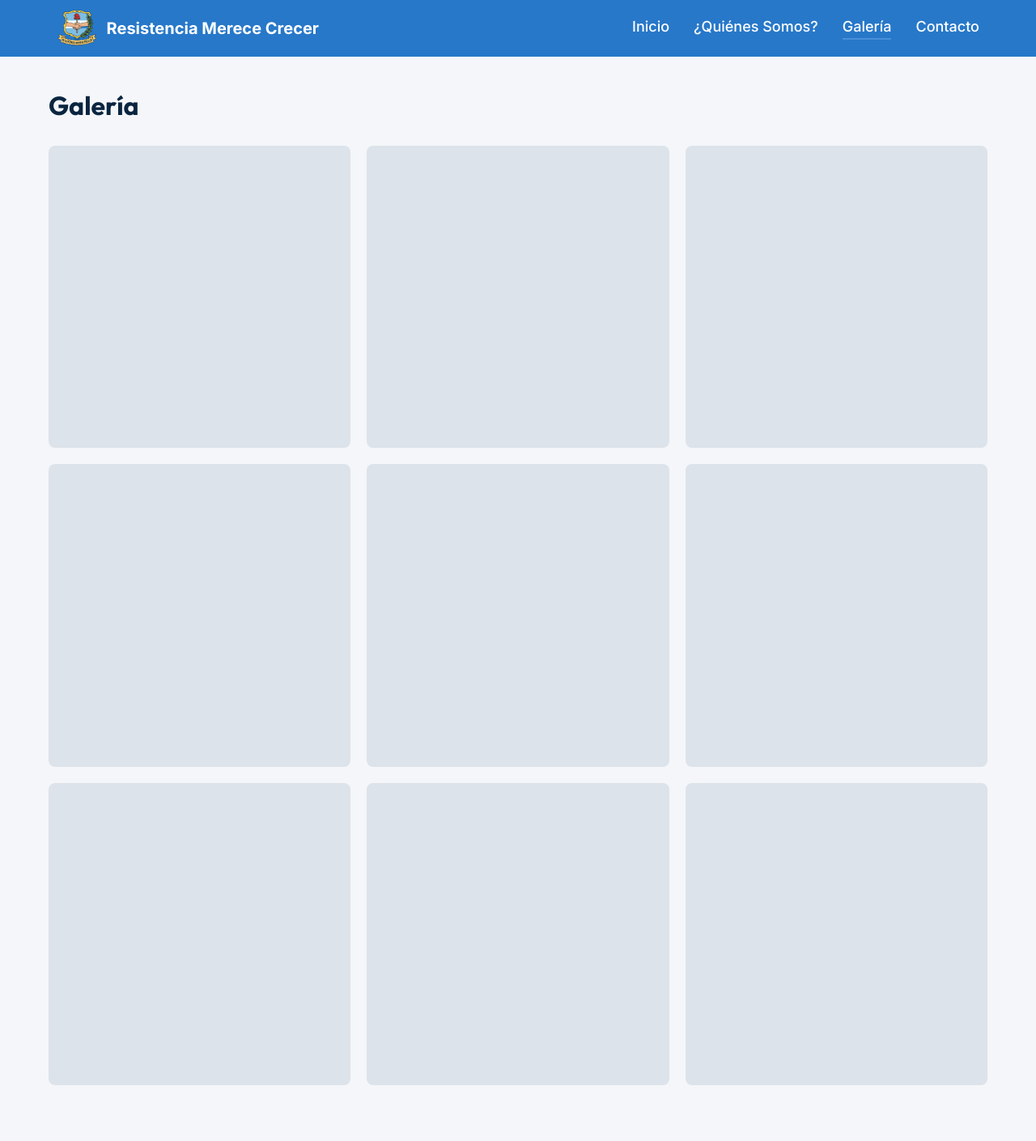
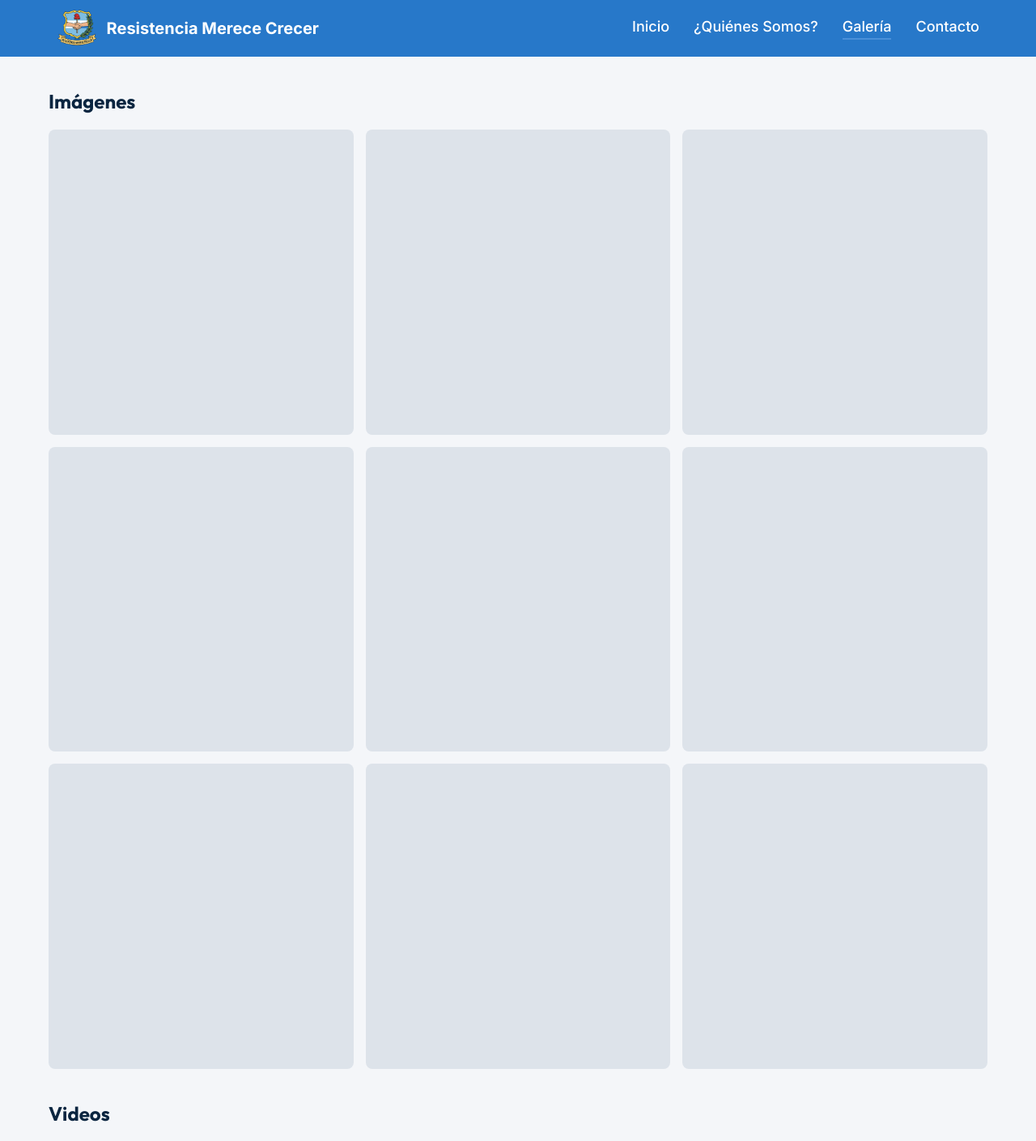
Before and after one commit to esqmarcelo/resistencia-merece-crecer, a React (Vite) app: page /galeria in a window 1280 px wide. Shown: the top 1409 px of the page at 81% size. Built offline with nearby package versions, Linux system fonts and the light colour scheme.

Commit message:
cambios en galeria

```diff
--- a/src/index.css
+++ b/src/index.css
@@ -450,7 +450,7 @@ h3 {
 .galeria-grid {
   display: grid;
   grid-template-columns: repeat(3, 1fr);
-  gap: 20px;
+  gap: 15px;
 }
 
 .galeria-item {
@@ -622,6 +622,17 @@ h3 {
   color: #1a8c4a;
 }
 
+.galeria-subtitulo {
+  font-size: 24px;
+  color: #0a2540;
+  margin-top: 40px;
+  margin-bottom: 20px;
+}
+
+.galeria-subtitulo:first-of-type {
+  margin-top: 0;
+}
+
 .contacto-redes {
   text-align: center;
   padding-top: 5rem;
--- a/src/pages/Galeria.jsx
+++ b/src/pages/Galeria.jsx
@@ -1,11 +1,19 @@
 function Galeria() {
-  const fotos = Array.from({ length: 9 })
+  const imagenes = Array.from({ length: 9 })
+  const videos = Array.from({ length: 9 })
 
   return (
     <section className="container galeria-section">
-      <h1>Galería</h1>
+      <h2 className="galeria-subtitulo">Imágenes</h2>
       <div className="galeria-grid">
-        {fotos.map((_, index) => (
+        {imagenes.map((_, index) => (
+          <div className="galeria-item" key={index}></div>
+        ))}
+      </div>
+
+      <h2 className="galeria-subtitulo">Videos</h2>
+      <div className="galeria-grid">
+        {videos.map((_, index) => (
           <div className="galeria-item" key={index}></div>
         ))}
       </div>
```
